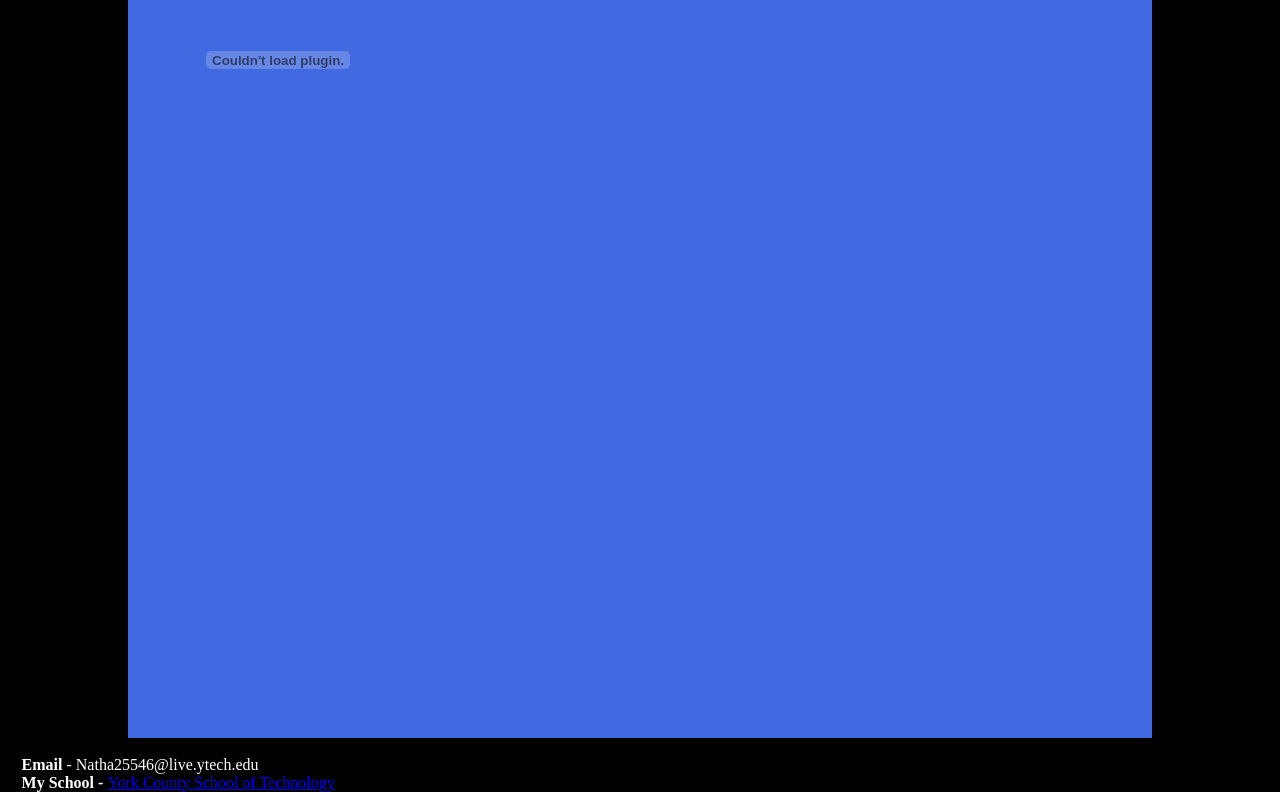
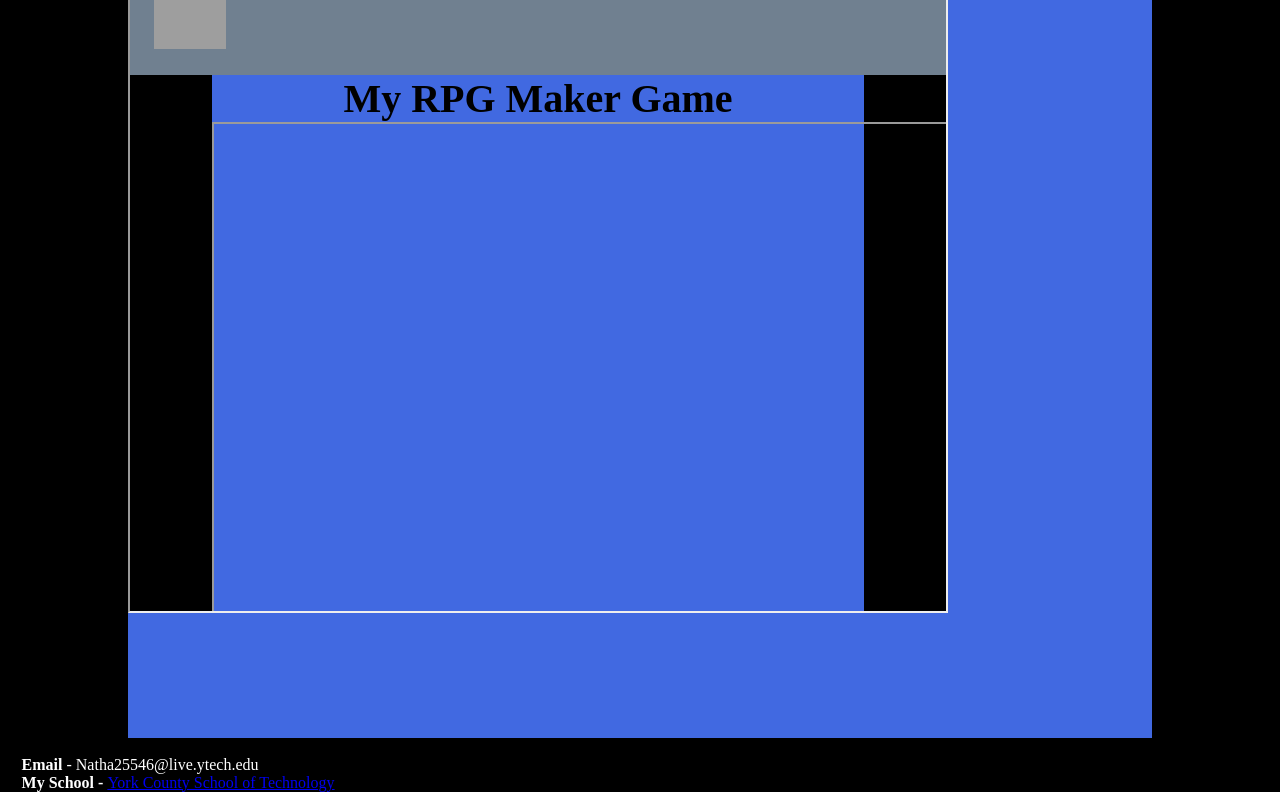
Before and after one commit to Natha25546/Natha25546.github.io, a plain HTML site: page PortfolioPages/RPGMaker.html in a window 1280 px wide. Shown: the part 150-942 px from the top of the page. Drawn offline with Linux system fonts and the light colour scheme.

Commit message:
3/20/23 7:25 PM
attempting to embed rpg maker game

```diff
--- a/PortfolioPages/RPGMaker.html
+++ b/PortfolioPages/RPGMaker.html
@@ -88,7 +88,7 @@
 
         <h1 id="topheader">My RPG Maker Game</h1> <!-- The big text on the top of the blue box -->
 
-        <embed src="/get%20to%20school%204/www/index.html" type=application></embed>
+        <iframe height=624 width=816 style="float:middle" src=/PortfolioPages/RPGMaker.html></iframe>
 
     </div>
 
```
